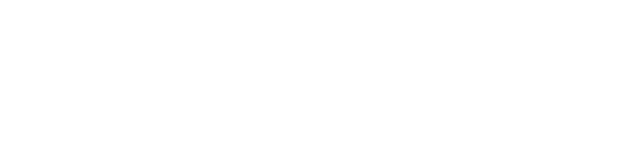
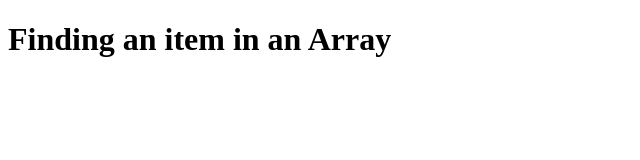
Before and after one commit to tyhieshajohnson/arrayFind, a plain HTML site: page index.html in a window 1280 px wide. Shown: the whole page, without its empty margins (0-640 px from the left). Drawn offline with Linux system fonts and the light colour scheme.

Commit message:
initialCommit

```diff
--- a/index.html
+++ b/index.html
@@ -3,9 +3,10 @@
 <head>
     <meta charset="UTF-8">
     <meta name="viewport" content="width=device-width, initial-scale=1.0">
-    <title>Document</title>
+    <title>Finding an item in an Array</title>
 </head>
 <body>
-
+    <h1>Finding an item in an Array</h1>
+    <script src="/JS/script.js"></script>
 </body>
 </html>
```
